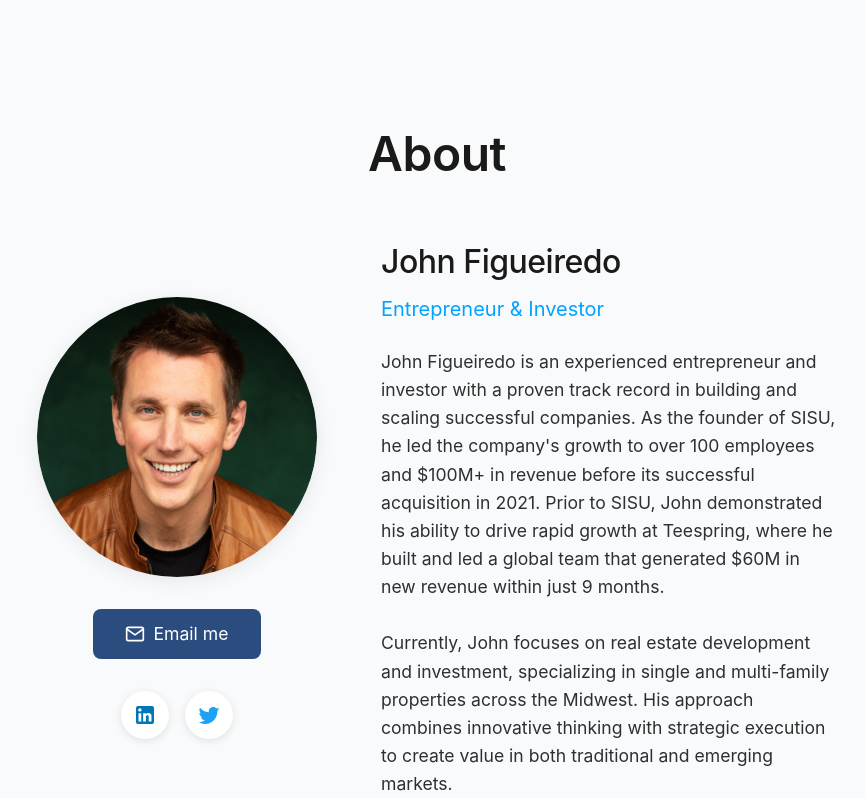
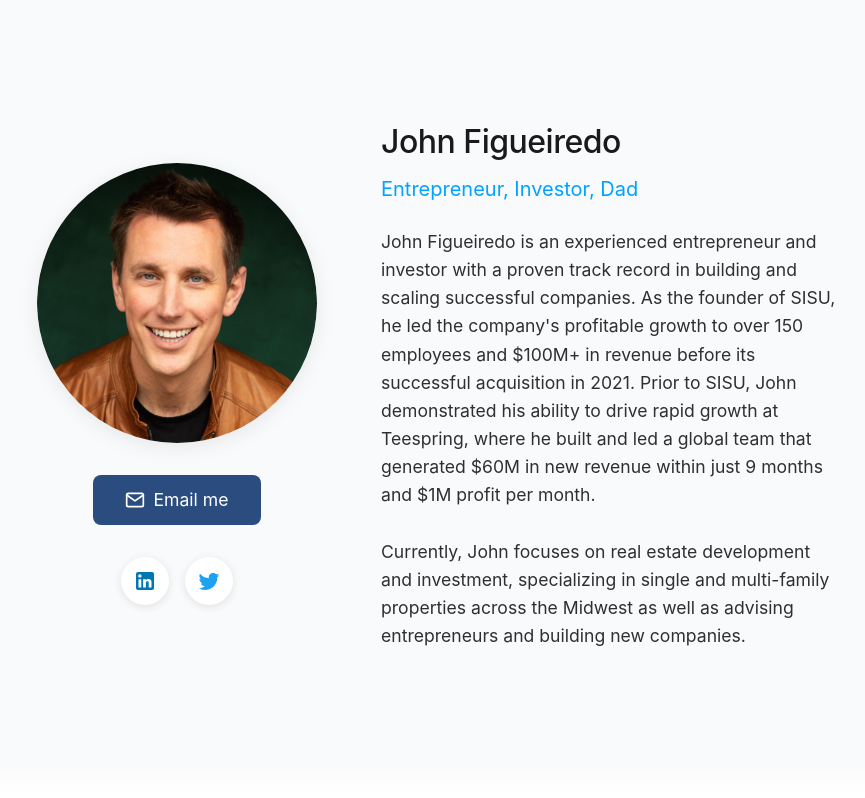
Before and after one commit to johnfig/john-figueiredo, a React (Create React App) app: page / in a window 1280 px wide. Shown: the part 802-1600 px from the top of the page, without its empty margins (203-1068 px from the left). Built offline with nearby package versions, Linux system fonts and the light colour scheme.

Commit message:
Update bio section

```diff
--- a/src/components/About.js
+++ b/src/components/About.js
@@ -145,14 +145,6 @@ const About = () => {
   return (
     <AboutSection id="about">
       <Container>
-        <Title
-          initial={{ opacity: 0, y: 20 }}
-          whileInView={{ opacity: 1, y: 0 }}
-          transition={{ duration: 0.6 }}
-          viewport={{ once: true }}
-        >
-          About
-        </Title>
         <PartnerCard
           initial={{ opacity: 0, y: 30 }}
           whileInView={{ opacity: 1, y: 0 }}
@@ -186,19 +178,18 @@ const About = () => {
           </ImageWrapper>
           <PartnerInfo>
             <PartnerName>John Figueiredo</PartnerName>
-            <PartnerRole>Entrepreneur & Investor</PartnerRole>
+            <PartnerRole>Entrepreneur, Investor, Dad</PartnerRole>
             <PartnerBio>
               John Figueiredo is an experienced entrepreneur and investor with a proven track record
               in building and scaling successful companies. As the founder of SISU, he led the
-              company's growth to over 100 employees and $100M+ in revenue before its successful
+              company's profitable growth to over 150 employees and $100M+ in revenue before its successful
               acquisition in 2021. Prior to SISU, John demonstrated his ability to drive rapid
               growth at Teespring, where he built and led a global team that generated $60M in
-              new revenue within just 9 months.
+              new revenue within just 9 months and $1M profit per month.
               <br /><br />
               Currently, John focuses on real estate development and investment, specializing in
-              single and multi-family properties across the Midwest. His approach combines
-              innovative thinking with strategic execution to create value in both traditional
-              and emerging markets.
+              single and multi-family properties across the Midwest as well as advising entrepreneurs
+              and building new companies.
             </PartnerBio>
           </PartnerInfo>
         </PartnerCard>
```
